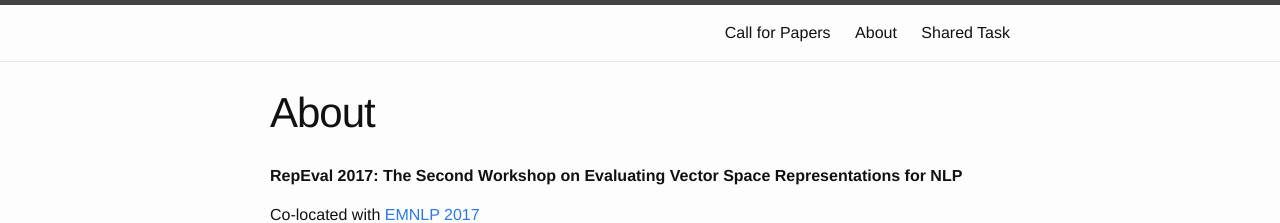
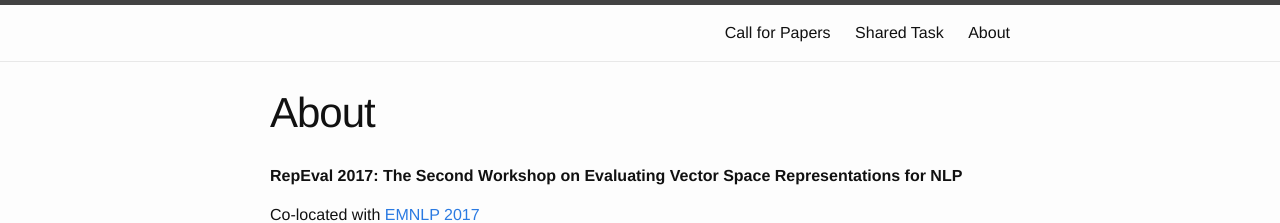
Before and after one commit to RepEval2017/RepEval2017.github.io, a Jekyll site: the page built from index.md, in a window 1280 px wide. Shown: the top 223 px of the page. Built offline with Jekyll 4.4.1, drawn with Linux system fonts in a browser that asks for light colours.

Commit message:
Navigation fix.

```diff
--- a/_includes/header.html
+++ b/_includes/header.html
@@ -13,7 +13,8 @@
       </a>
 
       <div class="trigger">
-        {% for page in site.pages %}
+        {% assign navigation_pages = site.pages | sort: 'navigation_weight' %}
+        {% for page in navigation_pages %}
           {% if page.title %}
           <a class="page-link" href="{{ page.url | prepend: site.baseurl }}">{{ page.title }}</a>
           {% endif %}
```
